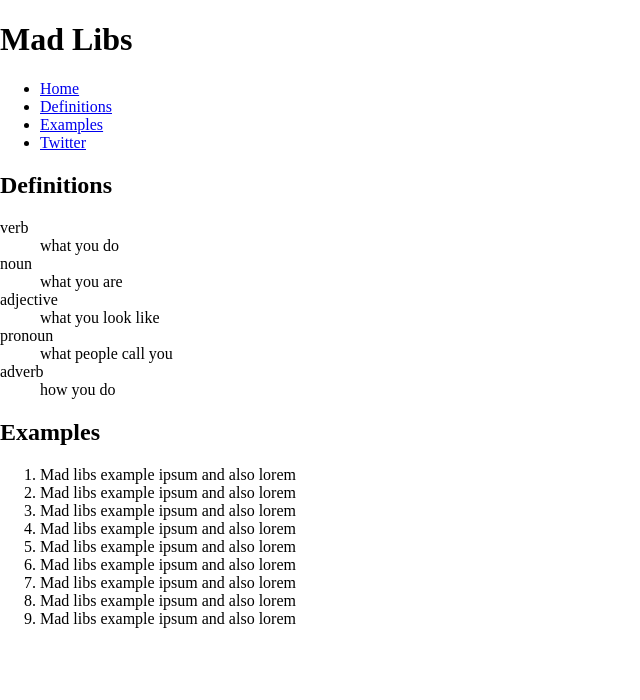
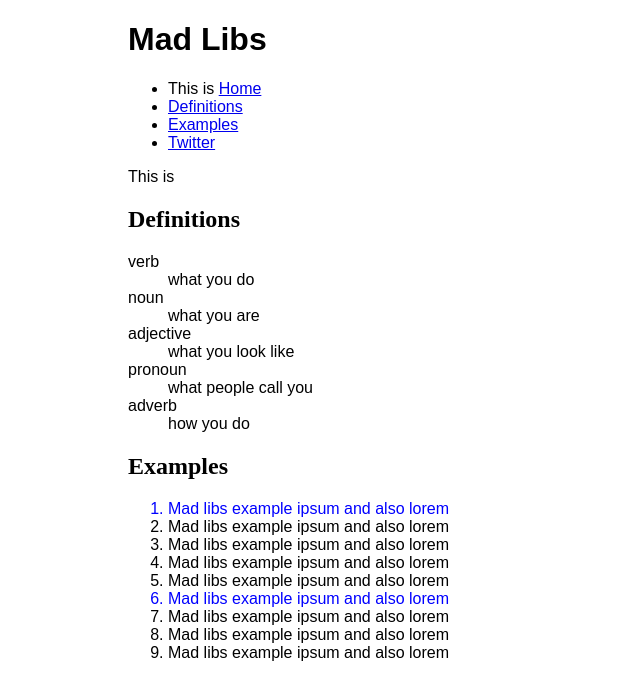
Before and after one commit to robnit/lectures-labs, a plain HTML site: page class-04-links-functions-css_layout/demo/madlibs/index.html in a window 1280 px wide. Shown: the whole page, without its empty margins (0-640 px from the left). Drawn offline with Linux system fonts and the light colour scheme.

Commit message:
update class 4

```diff
--- a/class-04-links-functions-css_layout/demo/madlibs/index.html
+++ b/class-04-links-functions-css_layout/demo/madlibs/index.html
@@ -6,17 +6,20 @@
 	</head>
 	<body>
         <main>
+            <!--
+                <a href="#" target="_blank">HOME</a>
+            -->
             <h1>Mad Libs</h1>
             <nav>
                 <ul>
-                    <li><a href="#">Home</a></li>
+                    <li>This is <a href="#">Home</a></li>
                     <li><a href="#definitions">Definitions</a></li>
                     <li><a href="#examples">Examples</a></li>
                     <li><a href="http://twitter.com" target="_blank">Twitter</a></li>
                 </ul>
             </nav>
             <section id="definitions">
-                <h2>Definitions</h2>
+                This is <h2>Definitions</h2>
                 <dl>
                     <dt>verb</dt>
                     <dd>what you do</dd>
@@ -31,7 +34,7 @@
                 </dl>
             </section>
             <section id="examples">
-                <h2>Examples</h2>
+                <h2 id="example-header" style="font-family: monospace;">Examples</h2>
                 <ol>
                     <li class="favorite">Mad libs example ipsum and also lorem</li>
                     <li>Mad libs example ipsum and also lorem</li>
@@ -45,6 +48,6 @@
                 </ol>
             </section>
         </main>
-        <!-- <script src="madlibs.js" type="text/javascript"></script> -->
+        <!-- <script src="madlibs.js" type="text/javascript"></script>  -->
 	</body>
 </html>
--- a/class-04-links-functions-css_layout/demo/madlibs/style.css
+++ b/class-04-links-functions-css_layout/demo/madlibs/style.css
@@ -5,6 +5,23 @@ html, body {
     width: 100%;
 }
 
+#example-header {
+    font-family: monospace;
+}
+
+.favorite {
+    color: blue;
+}
+
 body {
-    font-family: sans-sertif;
+    font-family: sans-serif;
 }
+
+main {
+    width: 80%;
+    margin: 0 auto;
+}
+
+h2 {
+    font-family: serif !important;
+}
```
Also changed, not shown: class-04-links-functions-css_layout/demo/functions.js (+25 -6 lines), class-04-links-functions-css_layout/demo/madlibs/madlibs.js (+22 -12 lines).
